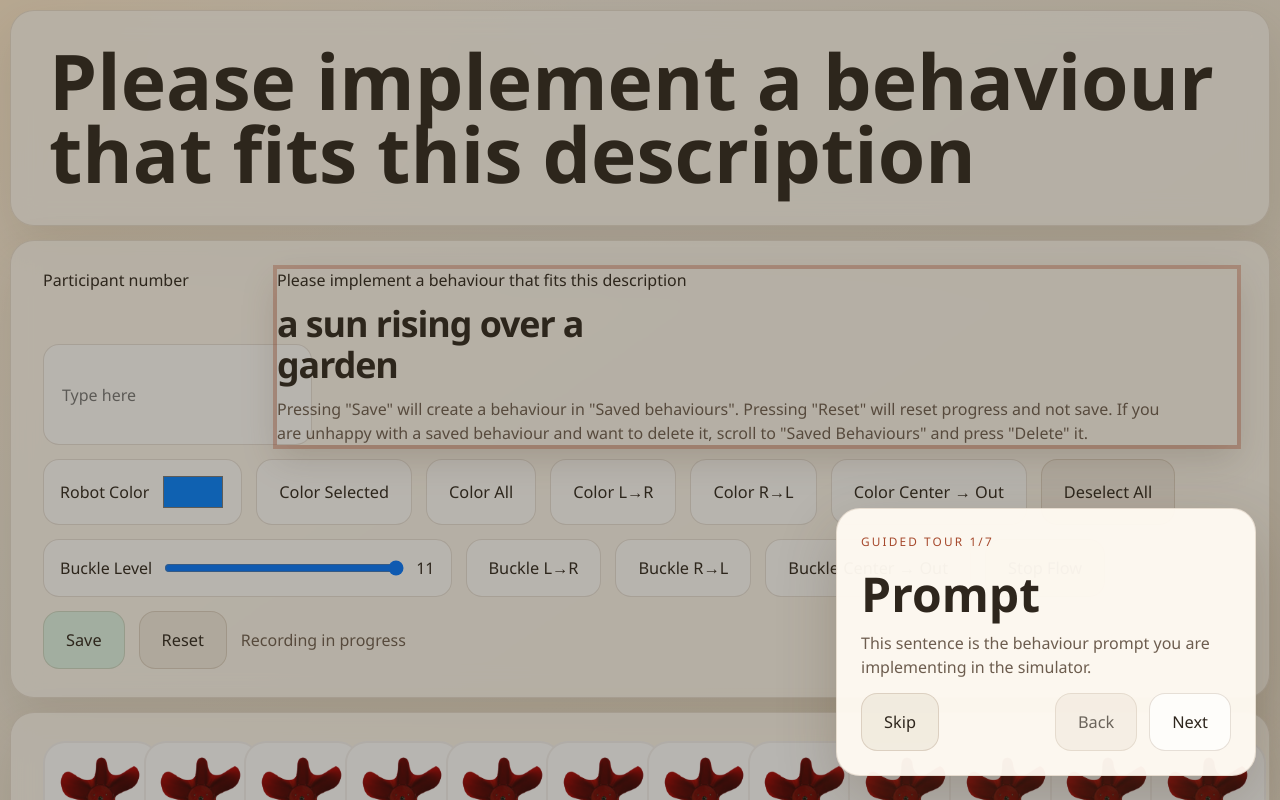
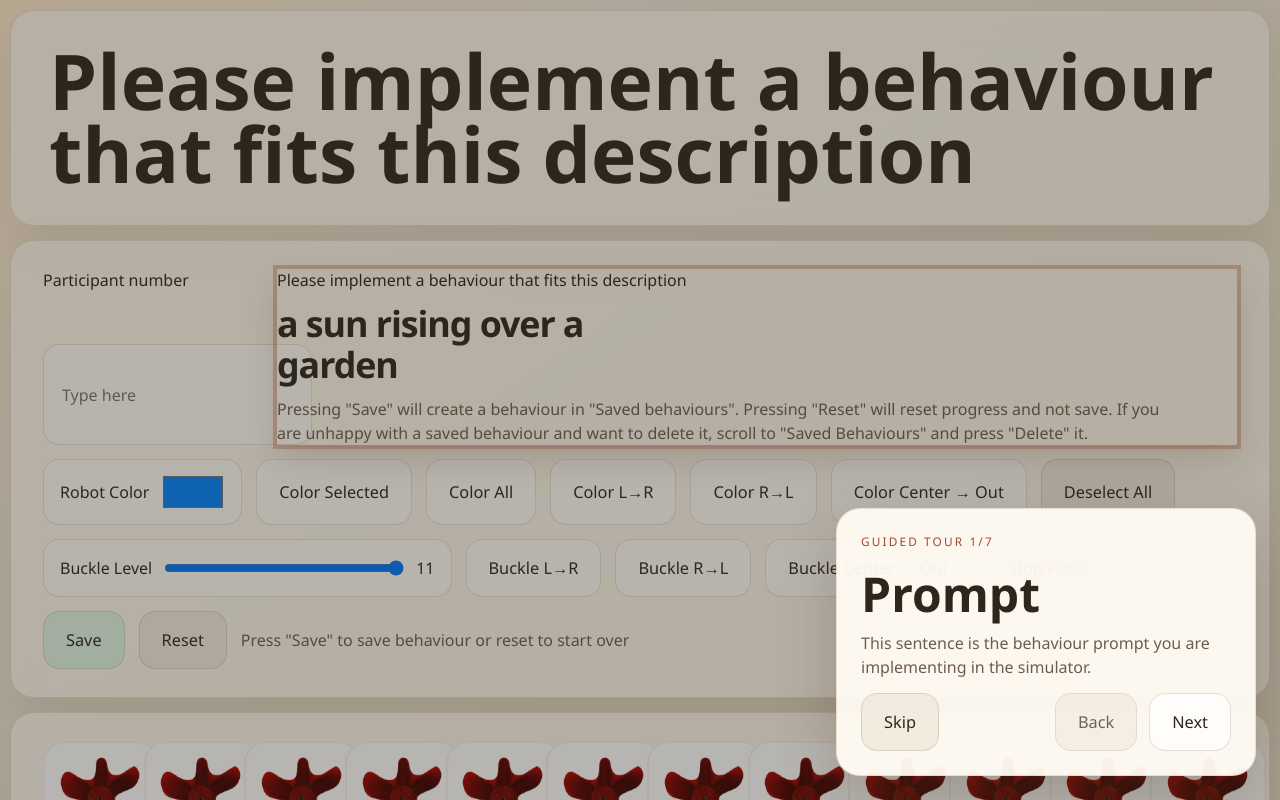
Before and after one commit to MerihanAlhafnawi/SwarmGardenSimulator, a Next.js app: page /implement in a window 1280 px wide. Shown: the top 800 px of the page. Built offline with nearby package versions, Linux system fonts and the light colour scheme; no server answers.

Commit message:
Refine save messaging and playback feedback

```diff
--- a/src/components/SwarmApplication.tsx
+++ b/src/components/SwarmApplication.tsx
@@ -18,6 +18,7 @@ const START_OFFSET = 1000;
 const BUCKLE_DURATION = 10000;
 const BUCKLE_STEP_DELAY = 100;
 const SIMULATION_PROMPT = "a sun rising over a garden";
+const DEFAULT_STATUS_MESSAGE = 'Press "Save" to save behaviour or reset to start over';
 
 type Cell = {
   row: number;
@@ -165,6 +166,7 @@ export default function SwarmApplication({
   const [savedRecordings, setSavedRecordings] = useState<SavedRecording[]>([]);
   const [saveState, setSaveState] = useState("Firebase not configured");
   const [deletingRecordingId, setDeletingRecordingId] = useState<string | null>(null);
+  const [playingRecordingId, setPlayingRecordingId] = useState<string | null>(null);
   const [tourOpen, setTourOpen] = useState(false);
   const [tourStepIndex, setTourStepIndex] = useState(0);
   const timersRef = useRef<number[]>([]);
@@ -185,7 +187,7 @@ export default function SwarmApplication({
 
   useEffect(() => {
     recordingStartRef.current = performance.now();
-    setRecordingStatus("Recording in progress");
+    setRecordingStatus(DEFAULT_STATUS_MESSAGE);
   }, []);
 
   useEffect(() => {
@@ -235,7 +237,7 @@ export default function SwarmApplication({
     }
 
     if (activeTourStep.targetId === "record-controls") {
-      setRecordingStatus("Recording in progress");
+      setRecordingStatus(DEFAULT_STATUS_MESSAGE);
       return;
     }
 
@@ -245,7 +247,7 @@ export default function SwarmApplication({
     }
 
     if (activeTourStep.targetId === "recorded-behaviours") {
-      setRecordingStatus("Recording in progress");
+      setRecordingStatus(DEFAULT_STATUS_MESSAGE);
       setSelected(new Set());
     }
   }, [activeTourStep.targetId, tourOpen]);
@@ -257,7 +259,7 @@ export default function SwarmApplication({
 
   const closeTour = () => {
     window.localStorage.setItem("swarm-tour-dismissed", "true");
-    setRecordingStatus("Recording in progress");
+    setRecordingStatus(DEFAULT_STATUS_MESSAGE);
     setSelected(new Set());
     setTourOpen(false);
   };
@@ -483,7 +485,8 @@ export default function SwarmApplication({
     setRecordData([]);
     recordingStartRef.current = performance.now();
     setRecording(true);
-    setRecordingStatus("Recording in progress");
+    setPlayingRecordingId(null);
+    setRecordingStatus(DEFAULT_STATUS_MESSAGE);
     updateCells((draft) => {
       for (let row = 0; row < ROWS; row += 1) {
         for (let col = 0; col < COLS; col += 1) {
@@ -558,9 +561,11 @@ export default function SwarmApplication({
       ]);
       setSaveState("Saved to Firestore for this session");
       resetSwarm();
-      setRecordingStatus("Saved. Recording restarted.");
+      setRecordingStatus("Thank you, your behaviour has been saved.");
       if (mode === "prompt") {
-        router.push("/simulation");
+        window.setTimeout(() => {
+          router.push("/simulation");
+        }, 1200);
       }
       return true;
     } catch (error) {
@@ -618,13 +623,19 @@ export default function SwarmApplication({
     }
   };
 
-  const playbackRecording = (events: RecordingEvent[]) => {
+  const playbackRecording = (recordingId: string, events: RecordingEvent[]) => {
     resetSwarm();
     stopFlow();
+    setPlayingRecordingId(recordingId);
     setRecordingStatus("Playing saved behaviour");
     events.forEach((entry) => {
       schedule(() => runPlaybackAction(entry), Math.round(entry.time * 1000));
     });
+    const lastEventTime = events.length > 0 ? Math.max(...events.map((entry) => entry.time)) : 0;
+    schedule(() => {
+      setPlayingRecordingId(null);
+      setRecordingStatus(DEFAULT_STATUS_MESSAGE);
+    }, Math.round(lastEventTime * 1000) + 600);
   };
 
   const downloadRecordingsJson = () => {
@@ -918,7 +929,9 @@ export default function SwarmApplication({
                   <div className="recording-actions">
                     <span>{recordingItem.events.length} events</span>
                     <div className="recording-buttons">
-                      <button onClick={() => playbackRecording(recordingItem.events)}>Play</button>
+                      <button onClick={() => playbackRecording(recordingItem.id, recordingItem.events)}>
+                        {playingRecordingId === recordingItem.id ? "Playing" : "Play"}
+                      </button>
                       <button
                         className="danger"
                         onClick={() => void deleteRecording(recordingItem.id)}
```
